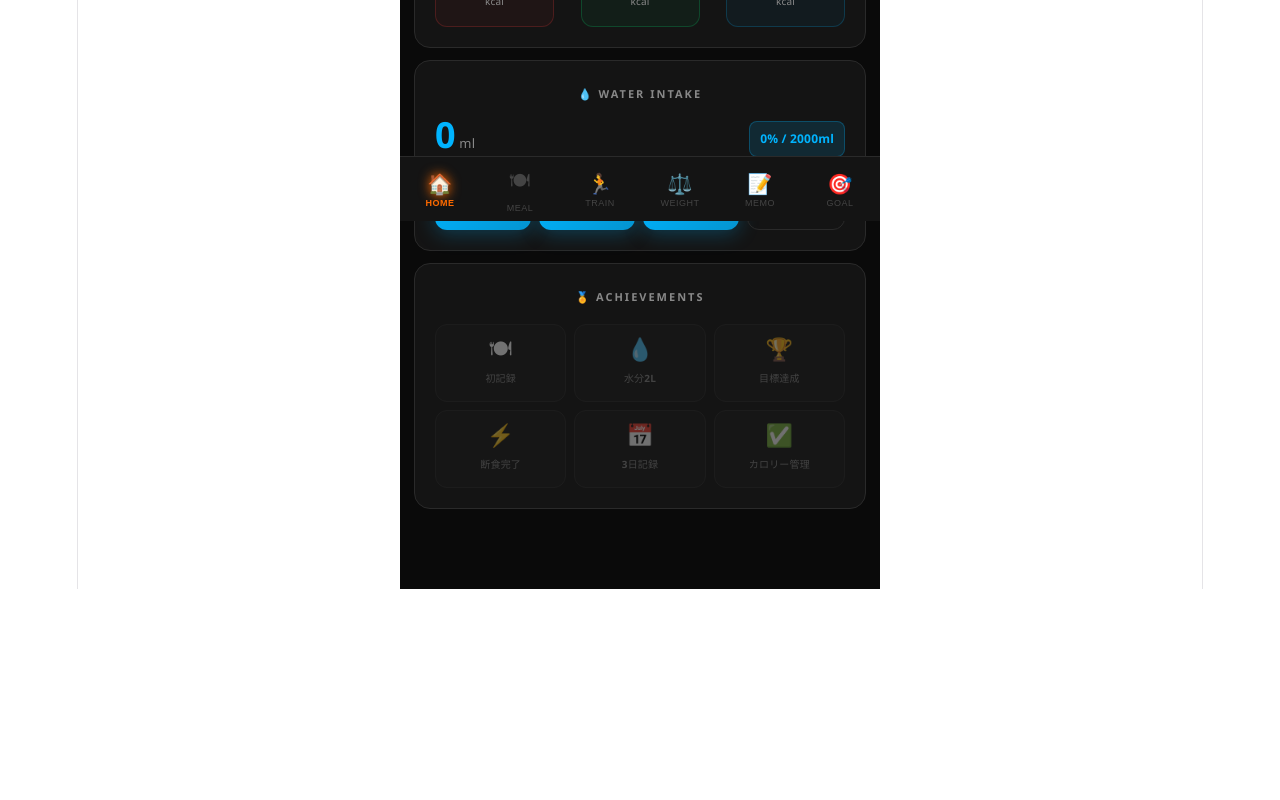
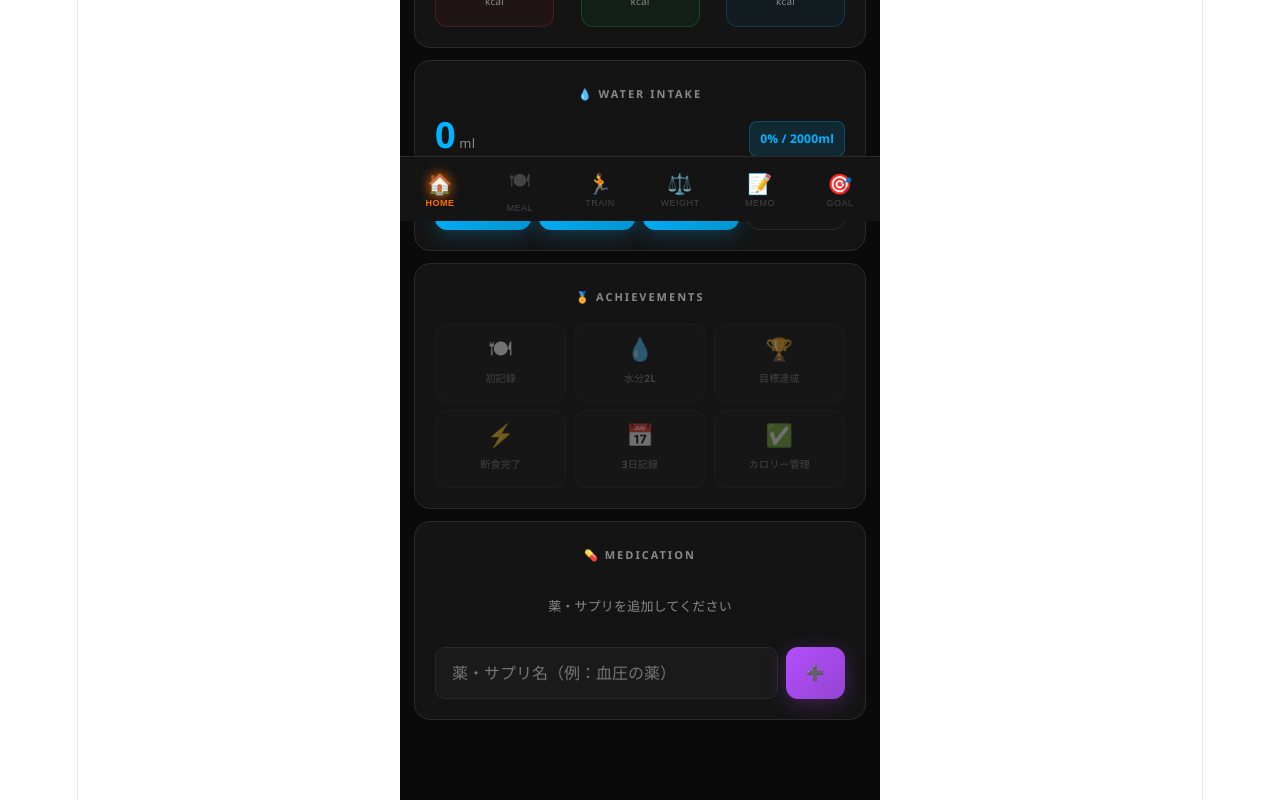
Before and after one commit to asamadenet-ui/diet-app, a React (Vite) app: page / in a window 1280 px wide. Shown: the part 579-1379 px from the top of the page. Before the commit the page ends 1168 px from the top, so only its background shows below. Built offline with nearby package versions, Linux system fonts and the light colour scheme.

Commit message:
Add medication tracking: register meds, daily check-off per day

```diff
--- a/src/App.jsx
+++ b/src/App.jsx
@@ -424,6 +424,8 @@ export default function App() {
   const [goalHeight, setGoalHeight] = useState("");
   const [memos, setMemos] = useState(() => loadData()?.memos ?? []);
   const [memoInput, setMemoInput] = useState("");
+  const [medList, setMedList] = useState(() => loadData()?.medList ?? []);
+  const [medInput, setMedInput] = useState("");
   const [mealType, setMealType] = useState("朝食");
   const [mealName, setMealName] = useState("");
   const [mealCal, setMealCal] = useState("");
@@ -444,7 +446,7 @@ export default function App() {
   const getDayData = (date) => {
     const d = days[date];
     if (!d) return { meals: [], exercises: [], water: 0 };
-    return { meals: d.meals ?? [], exercises: d.exercises ?? [], water: d.water ?? 0, steps: d.steps ?? 0, note: d.note, rating: d.rating };
+    return { meals: d.meals ?? [], exercises: d.exercises ?? [], water: d.water ?? 0, steps: d.steps ?? 0, takenMeds: d.takenMeds ?? [], note: d.note, rating: d.rating };
   };
   const dayData = getDayData(currentDate);
   const updateDay = (updater) => {
@@ -479,12 +481,12 @@ export default function App() {
   }, [fastActive, fastStartTime, fastBaseElapsed, fastGoal, fastNotified]);
 
   useEffect(() => {
-    const data = { days, fastGoal, fastStartTime, fastBaseElapsed, fastActive, fastElapsed, weights, goal, memos, tdeeProfile: { age: tdeeAge, sex: tdeeSex, activity: tdeeActivity } };
+    const data = { days, fastGoal, fastStartTime, fastBaseElapsed, fastActive, fastElapsed, weights, goal, memos, medList, tdeeProfile: { age: tdeeAge, sex: tdeeSex, activity: tdeeActivity } };
     saveData(data);
     const handleVisibility = () => { if (document.visibilityState === 'hidden') saveData(data); };
     document.addEventListener('visibilitychange', handleVisibility);
     return () => document.removeEventListener('visibilitychange', handleVisibility);
-  }, [days, fastGoal, fastStartTime, fastBaseElapsed, fastActive, fastElapsed, weights, goal, memos, tdeeAge, tdeeSex, tdeeActivity]);
+  }, [days, fastGoal, fastStartTime, fastBaseElapsed, fastActive, fastElapsed, weights, goal, memos, medList, tdeeAge, tdeeSex, tdeeActivity]);
 
   const requestNotificationPermission = async () => {
     if (Notification.permission === "default") await Notification.requestPermission();
@@ -539,6 +541,17 @@ export default function App() {
     setWeights([...weights.filter((w) => w.date !== currentDate), { date: currentDate, weight: Number(weightInput) }].sort((a, b) => a.date.localeCompare(b.date)));
     setWeightInput("");
   };
+
+  const addMed = () => {
+    if (!medInput.trim()) return;
+    setMedList([...medList, { id: Date.now(), name: medInput.trim() }]);
+    setMedInput("");
+  };
+  const removeMed = (id) => setMedList(medList.filter(m => m.id !== id));
+  const toggleMed = (id) => updateDay(day => {
+    const taken = day.takenMeds ?? [];
+    return { ...day, takenMeds: taken.includes(id) ? taken.filter(x => x !== id) : [...taken, id] };
+  });
 
   const addMemo = () => {
     if (!memoInput.trim()) return;
@@ -754,6 +767,37 @@ export default function App() {
                   <div style={{ fontSize: 10, color: a.done ? C.yellow : C.sub, fontWeight: "800", marginTop: 4 }}>{a.label}</div>
                 </div>
               ))}
+            </div>
+          </div>
+
+          {/* 💊 MEDICATION */}
+          <div style={card}>
+            <div style={sec}>💊 MEDICATION</div>
+            {medList.length === 0 ? (
+              <div style={{ color: C.sub, fontSize: 13, textAlign: "center", padding: "10px 0 14px" }}>薬・サプリを追加してください</div>
+            ) : (
+              medList.map(med => {
+                const taken = dayData.takenMeds.includes(med.id);
+                return (
+                  <div key={med.id} style={{ display: "flex", alignItems: "center", justifyContent: "space-between", padding: "10px 0", borderBottom: `1px solid ${C.border}` }}>
+                    <button onClick={() => toggleMed(med.id)}
+                      style={{ display: "flex", alignItems: "center", gap: 12, background: "none", border: "none", cursor: "pointer", flex: 1, textAlign: "left", touchAction: "manipulation" }}>
+                      <div style={{ width: 30, height: 30, borderRadius: 8, background: taken ? C.green : "none", border: `2px solid ${taken ? C.green : C.sub2}`, display: "flex", alignItems: "center", justifyContent: "center", flexShrink: 0, fontSize: 16, color: "#fff", fontWeight: "900" }}>
+                        {taken ? "✓" : ""}
+                      </div>
+                      <span style={{ fontSize: 15, color: taken ? C.green : C.text, fontWeight: taken ? "700" : "400" }}>{med.name}</span>
+                    </button>
+                    <button onClick={() => removeMed(med.id)}
+                      style={{ background: "none", border: "none", color: C.sub2, cursor: "pointer", fontSize: 20, padding: "8px", touchAction: "manipulation" }}>×</button>
+                  </div>
+                );
+              })
+            )}
+            <div style={{ display: "flex", gap: 8, marginTop: 14 }}>
+              <input style={{ ...inp, flex: 1 }} placeholder="薬・サプリ名（例：血圧の薬）" value={medInput}
+                onChange={e => setMedInput(e.target.value)}
+                onKeyDown={e => e.key === "Enter" && addMed()} />
+              <button onClick={addMed} style={sportBtn(C.purple, { flex: "none", padding: "14px 20px", width: "auto" })}>➕</button>
             </div>
           </div>
         </>}
```
